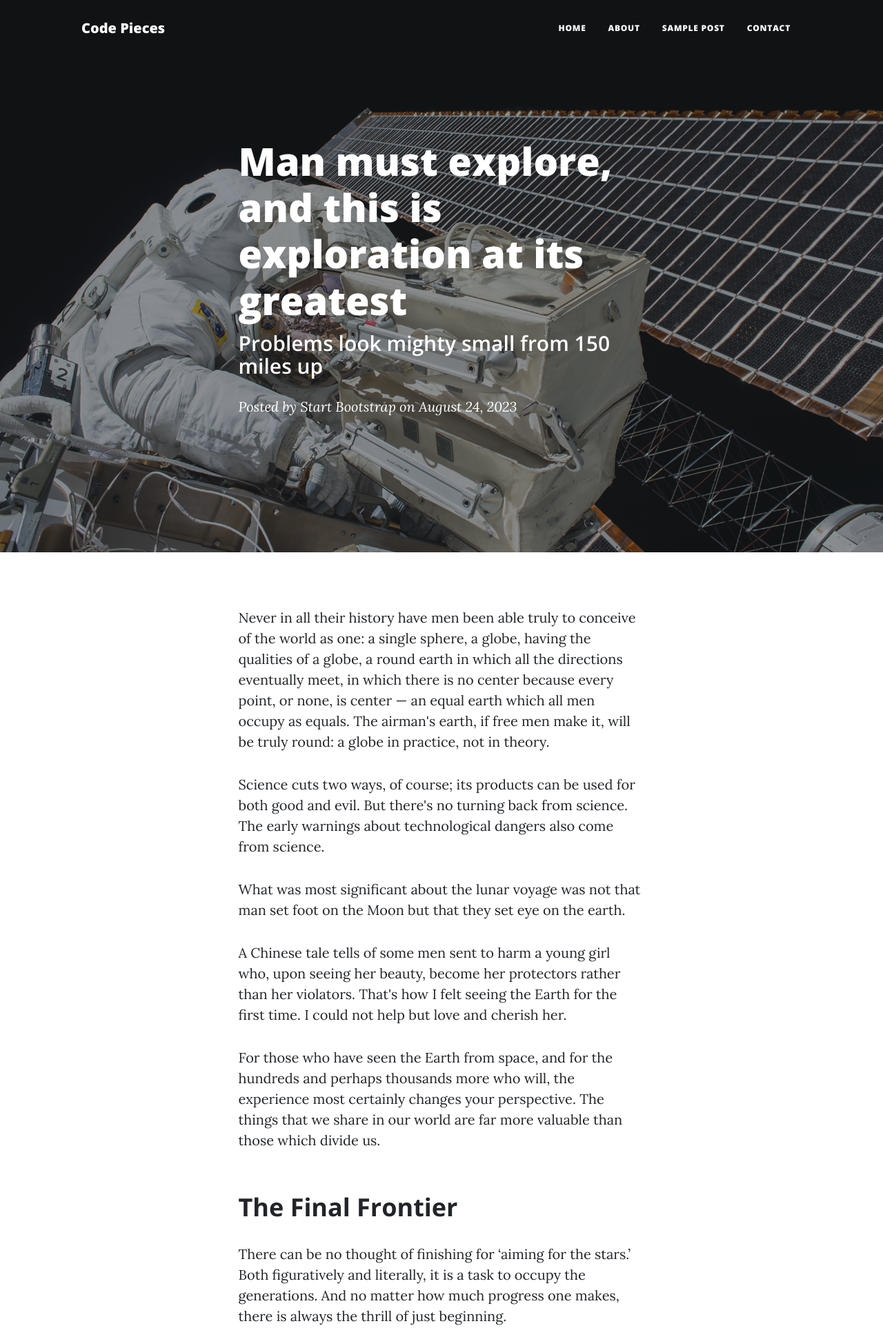
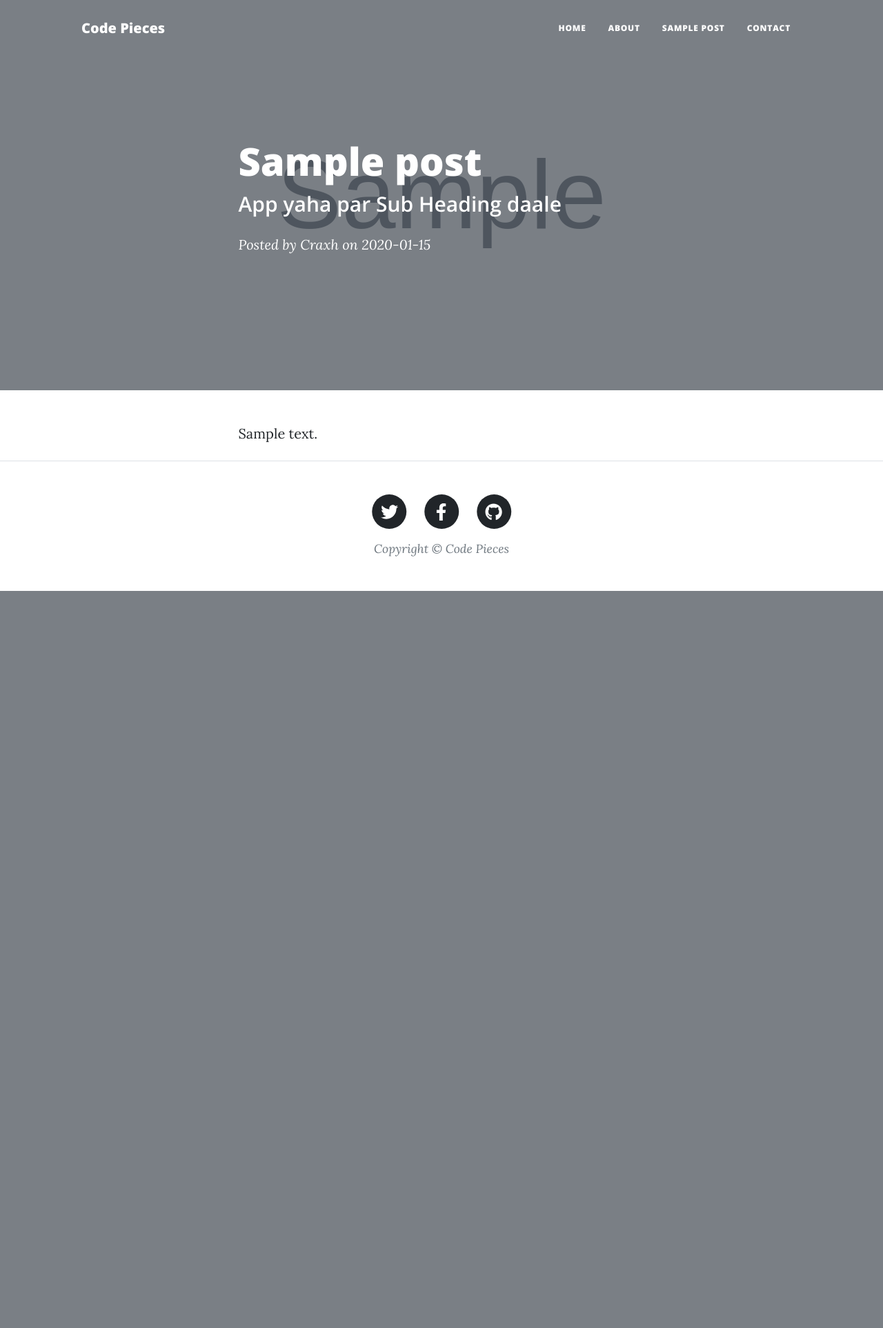
Before and after one commit to craxh21/CodePiecesBlog, a Flask app: template templates/post.html in a window 1280 px wide. Shown: the top 1926 px of the page at 69% size. After the commit the page ends 857 px from the top, so only its background shows below. Run offline with Flask 3, Linux system fonts and the light colour scheme; tables that the repository leaves empty hold one stand-in row (values such as "Sample post"); the template is opened without the code that fills it: values that come from a table or form of the project are taken from there, most other values are stand-ins (such as "Sample title", 1, 10 or a date in 2020); grey boxes marked "Sample" are stand-in pictures; some libraries are stand-ins or nearby versions.

Commit message:
fetched post data from db and display it on /post/<slug_name> page

```diff
--- a/config.json
+++ b/config.json
@@ -9,6 +9,9 @@
         "gh_url": "https://github.com/codepieces",
         "blog_name": "Code Pieces",
 
+        "about_text": "Hi.  This is Craxh. and this is my about page of the Code Pieces Blog page.",
+
+
         "gmail_user": "",        "//comment": "add your gmail you want to recieve email on email on",
         "gmail_password": "'"
 
--- a/main.py
+++ b/main.py
@@ -47,6 +47,16 @@ class Contacts(db.Model):
     msg = db.Column(db.String(120), nullable=False)
     date = db.Column(db.String(12), nullable=True)
 
+class Posts(db.Model):
+    sno = db.Column(db.Integer, primary_key=True)
+    title = db.Column(db.String(80),  nullable=False)
+    slug = db.Column(db.String(21), nullable=False)  #slug is the remaining part of url seen besides the main name of the url.
+    content = db.Column(db.String(120), nullable=False)
+    img_file = db.Column(db.String(12), nullable=True)
+    date = db.Column(db.String(12), nullable=True)
+
+
+
 @app.route("/")
 def home():
     return render_template('index.html', params= params)
@@ -58,7 +68,7 @@ def about():
 
 @app.route("/contact", methods=['GET', 'POST'])
 def contact():
-    if request.method == 'POST':
+    if request.method == 'POST':  #i.e when the user clicks on send button
         # Fetching entry from the form
         name = request.form.get('name')
         email = request.form.get('email')
@@ -66,6 +76,7 @@ def contact():
         message = request.form.get('message')
 
         # Making entry in the database
+        # #lhs are var names in the db and the rhs are the var names used in this file to store the fetched values from the user entry
         entry = Contacts(name=name, phone_num=phone, msg=message, email=email, date=datetime.now())
         db.session.add(entry)
         db.session.commit()
@@ -89,11 +100,14 @@ def contact():
     return render_template('contact.html', params=params)
 
 
+@app.route("/post/<string:post_slug>", methods=['GET'])
+def post_func(post_slug):
+    #creating object post2 of class Posts
+    post2 = Posts.query.filter_by( slug = post_slug ).first()  #filter by slug named post_slug . and select the first tuple in the table
+
+    return render_template('post.html', params=params, post = post2) # pass the post with post2 object created before
 
 
 
-@app.route("/post")
-def post():
-    return render_template('post.html', params=params)
 
 app.run(debug= True)
--- a/templates/about.html
+++ b/templates/about.html
@@ -21,9 +21,7 @@
             <div class="container px-4 px-lg-5">
                 <div class="row gx-4 gx-lg-5 justify-content-center">
                     <div class="col-md-10 col-lg-8 col-xl-7">
-                        <p>Lorem ipsum dolor sit amet, consectetur adipisicing elit. Saepe nostrum ullam eveniet pariatur voluptates odit, fuga atque ea nobis sit soluta odio, adipisci quas excepturi maxime quae totam ducimus consectetur?</p>
-                        <p>Lorem ipsum dolor sit amet, consectetur adipisicing elit. Eius praesentium recusandae illo eaque architecto error, repellendus iusto reprehenderit, doloribus, minus sunt. Numquam at quae voluptatum in officia voluptas voluptatibus, minus!</p>
-                        <p>Lorem ipsum dolor sit amet, consectetur adipisicing elit. Aut consequuntur magnam, excepturi aliquid ex itaque esse est vero natus quae optio aperiam soluta voluptatibus corporis atque iste neque sit tempora!</p>
+                        <p> {{ params['about_text'] }} </p>
                     </div>
                 </div>
             </div>
--- a/templates/post.html
+++ b/templates/post.html
@@ -4,17 +4,20 @@
 
 
         <!-- Page Header-->
-        <header class="masthead" style="background-image: url('{{  	url_for('static', filename = 'assets/img/post-bg.jpg' )		}}')">
+
+        {% set fname = 'assets/img/' + post.img_file %} <!-- making a variable fname to get the img_file fron the db -->
+        <!--As using 2 jinja templating one inside the error not works-->
+        <header class="masthead" style="background-image: url('{{  	url_for('static', filename = fname )		}}')">
             <div class="container position-relative px-4 px-lg-5">
                 <div class="row gx-4 gx-lg-5 justify-content-center">
                     <div class="col-md-10 col-lg-8 col-xl-7">
                         <div class="post-heading">
-                            <h1>Man must explore, and this is exploration at its greatest</h1>
-                            <h2 class="subheading">Problems look mighty small from 150 miles up</h2>
+                            <h1>{{ post.title }}</h1>  <!--accessing db column value of title via the post object passed from the post_func() in main.py file-->
+                            <h2 class="subheading">App yaha par Sub Heading daale</h2>
                             <span class="meta">
                                 Posted by
-                                <a href="#!">Start Bootstrap</a>
-                                on August 24, 2023
+                                <a href="#!">Craxh</a>
+                                on {{ post.date }}
                             </span>
                         </div>
                     </div>
@@ -26,28 +29,7 @@
             <div class="container px-4 px-lg-5">
                 <div class="row gx-4 gx-lg-5 justify-content-center">
                     <div class="col-md-10 col-lg-8 col-xl-7">
-                        <p>Never in all their history have men been able truly to conceive of the world as one: a single sphere, a globe, having the qualities of a globe, a round earth in which all the directions eventually meet, in which there is no center because every point, or none, is center — an equal earth which all men occupy as equals. The airman's earth, if free men make it, will be truly round: a globe in practice, not in theory.</p>
-                        <p>Science cuts two ways, of course; its products can be used for both good and evil. But there's no turning back from science. The early warnings about technological dangers also come from science.</p>
-                        <p>What was most significant about the lunar voyage was not that man set foot on the Moon but that they set eye on the earth.</p>
-                        <p>A Chinese tale tells of some men sent to harm a young girl who, upon seeing her beauty, become her protectors rather than her violators. That's how I felt seeing the Earth for the first time. I could not help but love and cherish her.</p>
-                        <p>For those who have seen the Earth from space, and for the hundreds and perhaps thousands more who will, the experience most certainly changes your perspective. The things that we share in our world are far more valuable than those which divide us.</p>
-                        <h2 class="section-heading">The Final Frontier</h2>
-                        <p>There can be no thought of finishing for ‘aiming for the stars.’ Both figuratively and literally, it is a task to occupy the generations. And no matter how much progress one makes, there is always the thrill of just beginning.</p>
-                        <p>There can be no thought of finishing for ‘aiming for the stars.’ Both figuratively and literally, it is a task to occupy the generations. And no matter how much progress one makes, there is always the thrill of just beginning.</p>
-                        <blockquote class="blockquote">The dreams of yesterday are the hopes of today and the reality of tomorrow. Science has not yet mastered prophecy. We predict too much for the next year and yet far too little for the next ten.</blockquote>
-                        <p>Spaceflights cannot be stopped. This is not the work of any one man or even a group of men. It is a historical process which mankind is carrying out in accordance with the natural laws of human development.</p>
-                        <h2 class="section-heading">Reaching for the Stars</h2>
-                        <p>As we got further and further away, it [the Earth] diminished in size. Finally it shrank to the size of a marble, the most beautiful you can imagine. That beautiful, warm, living object looked so fragile, so delicate, that if you touched it with a finger it would crumble and fall apart. Seeing this has to change a man.</p>
-                        <a href="#!"><img class="img-fluid" src="assets/img/post-sample-image.jpg" alt="..." /></a>
-                        <span class="caption text-muted">To go places and do things that have never been done before – that’s what living is all about.</span>
-                        <p>Space, the final frontier. These are the voyages of the Starship Enterprise. Its five-year mission: to explore strange new worlds, to seek out new life and new civilizations, to boldly go where no man has gone before.</p>
-                        <p>As I stand out here in the wonders of the unknown at Hadley, I sort of realize there’s a fundamental truth to our nature, Man must explore, and this is exploration at its greatest.</p>
-                        <p>
-                            Placeholder text by
-                            <a href="http://spaceipsum.com/">Space Ipsum</a>
-                            &middot; Images by
-                            <a href="https://www.flickr.com/photos/nasacommons/">NASA on The Commons</a>
-                        </p>
+                        {{ post.content}}
                     </div>
                 </div>
             </div>
```
